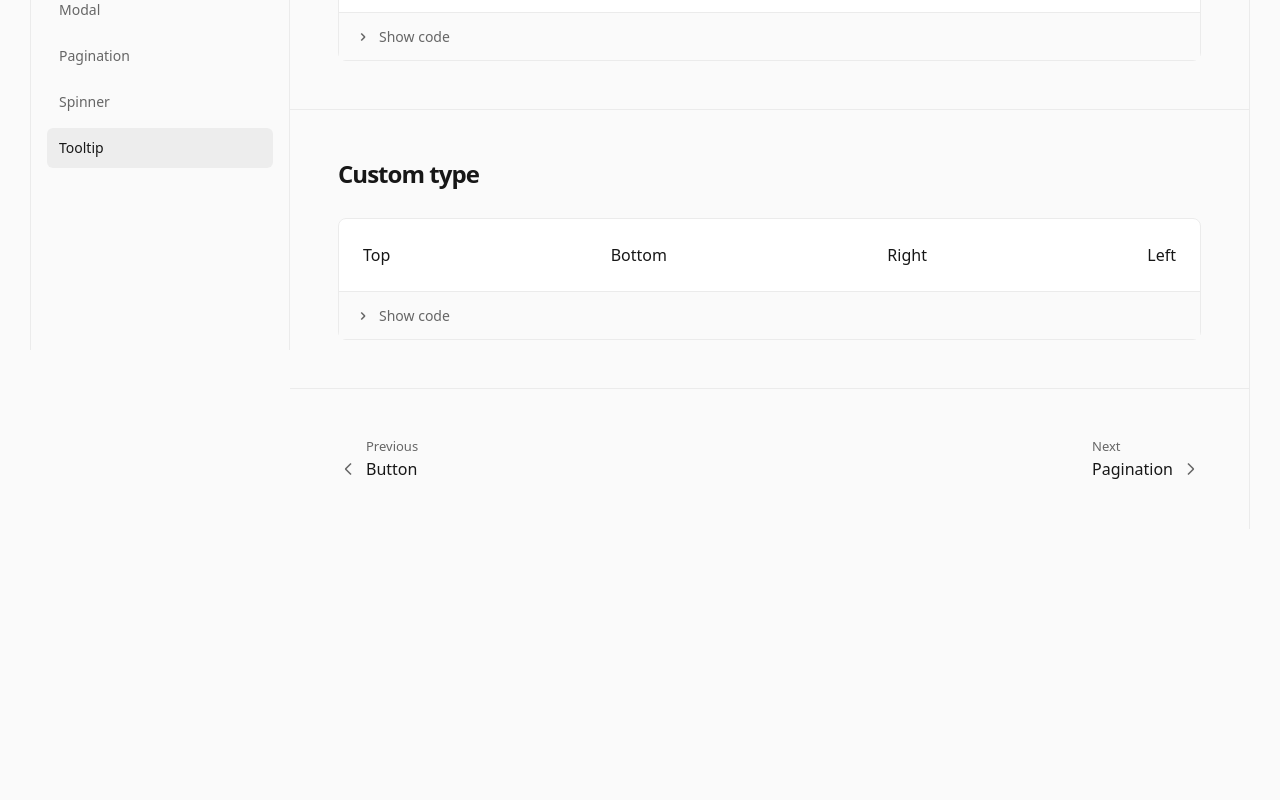
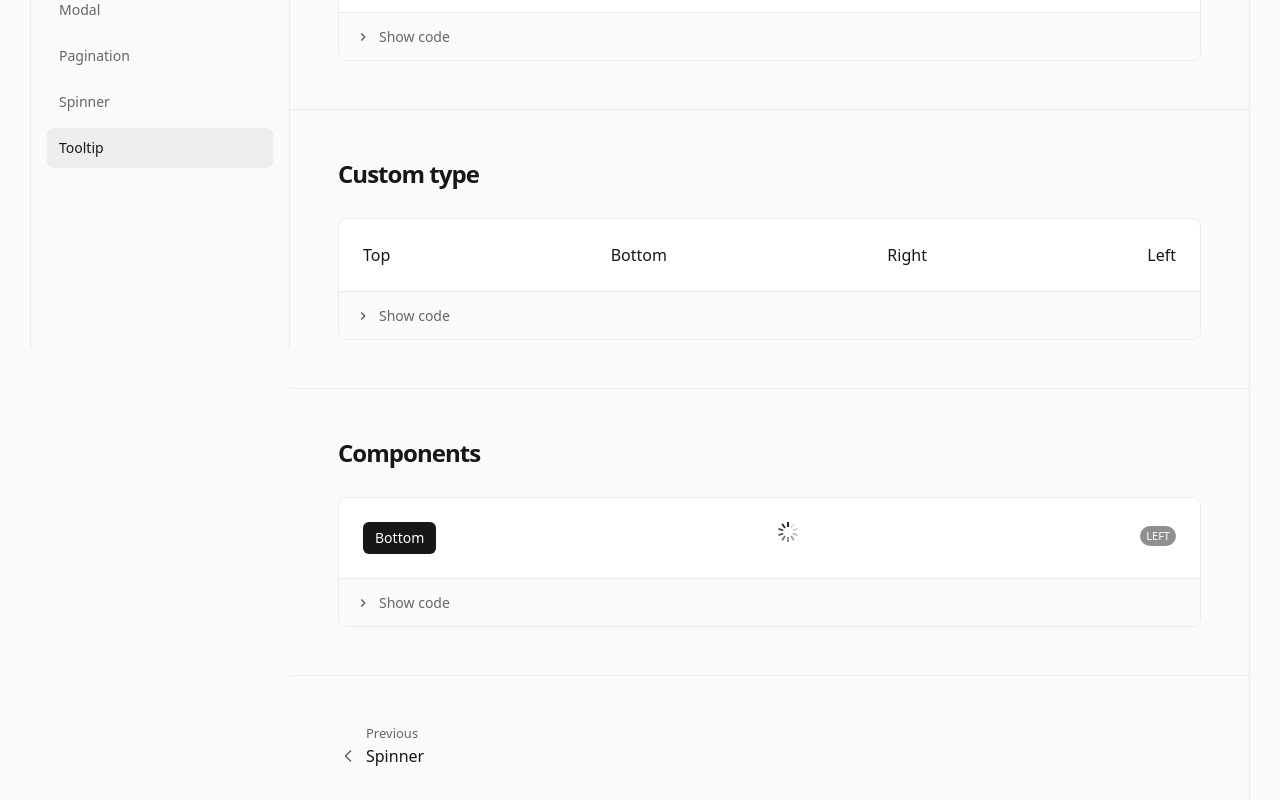
Before and after one commit to kampsy/ui, a SvelteKit app: page /tooltip in a window 1280 px wide. Shown: the part 450-1250 px from the top of the page. Before the commit the page ends 979 px from the top, so only its background shows below. Built offline with nearby package versions, Linux system fonts and the light colour scheme.

Commit message:
update: add components snippet to tootip

```diff
--- a/src/docs/data/tooltip.ts
+++ b/src/docs/data/tooltip.ts
@@ -49,3 +49,26 @@ import { Tooltip } from 'kodo-ui';
         </Tooltip>
 	</div>
 </div>`;
+
+export const tooltipComponents = `
+import { Tooltip } from 'kodo-ui';
+
+<div class="w-full flex flex-wrap gap-4 justify-between">
+  <div>
+	  <Tooltip position="bottom" text="The Evil Rabbit Jumped over the Fence">
+      <Button size="small">Bottom</Button>
+    </Tooltip>
+  </div>
+
+  <div>
+	  <Tooltip position="right" text="The Evil Rabbit Jumped over the Fence">
+      <Spinner />
+    </Tooltip>
+  </div>
+
+  <div>
+	  <Tooltip position="left" text="The Evil Rabbit Jumped over the Fence">
+      <Badge size="sm">LEFT</Badge>
+    </Tooltip>
+  </div>
+</div>`;
--- a/src/lib/tooltip/tooltip.svelte
+++ b/src/lib/tooltip/tooltip.svelte
@@ -110,13 +110,13 @@
 				after:border-t-transparent after:border-b-light-amber-700 after:dark:border-b-dark-amber-700
 				after:border-x-transparent `;
 					case 'left':
-						return `w-[250px] top-[-40%] right-[120%] text-light-black
+						return `w-[250px] top-[-50%] right-[120%] text-light-black
 				dark:text-black bg-light-amber-700 dark:bg-dark-amber-700 after:content-[' ']
 				after:absolute after:top-[50%] after:left-[100%] after:mt-[-5px] after:border-[5px]
 				after:border-y-transparent after:border-l-light-amber-700
 				after:dark:border-l-dark-amber-700 after:border-r-transparent`;
 					case 'right':
-						return `w-[250px] top-[-40%] left-[120%] text-light-black
+						return `w-[250px] top-[-50%] left-[120%] text-light-black
 				dark:text-black bg-light-amber-700 dark:bg-dark-amber-700 after:content-[' ']
 				after:absolute after:top-[50%] after:right-[100%] after:mt-[-5px] after:border-[5px]
 				after:border-y-transparent after:border-l-transparent after:border-r-light-amber-700
--- a/src/routes/spinner/+page.svelte
+++ b/src/routes/spinner/+page.svelte
@@ -6,7 +6,7 @@
 	import CollapseCode from '$lib/collapse/collapseCode.svelte';
 	import type { Snippet } from 'svelte';
 	import Pagination from '$lib/pagination/pagination.svelte';
-	import Spinner from '$lib/spinner/Spinner.svelte';
+	import Spinner from '$lib/spinner/spinner.svelte';
 	import { spinnerCustom, spinnerDefault } from '../../docs/data/spinner.js';
 </script>
 
--- a/src/routes/tooltip/+page.svelte
+++ b/src/routes/tooltip/+page.svelte
@@ -7,7 +7,14 @@
 	import type { Snippet } from 'svelte';
 	import Pagination from '$lib/pagination/pagination.svelte';
 	import Tooltip from '$lib/tooltip/tooltip.svelte';
-	import { toolTipCustomeType, toolTipDefault } from '../../docs/data/tooltip.js';
+	import {
+		tooltipComponents,
+		toolTipCustomeType,
+		toolTipDefault
+	} from '../../docs/data/tooltip.js';
+	import Button from '$lib/button/button.svelte';
+	import { Badge } from '$lib/index.js';
+	import Spinner from '$lib/spinner/spinner.svelte';
 </script>
 
 <svelte:head>
@@ -39,7 +46,7 @@
 				{@render demo()}
 			</div>
 		</div>
-		<div class="overflow-hidden">
+		<div class="overflow-hidden rounded-b-lg">
 			<CollapseCode {code} />
 		</div>
 	</div>
@@ -117,11 +124,42 @@
 	</Row>
 {/snippet}
 
+{#snippet components()}
+	<Row>
+		<h2
+			class="first-letter:capitalize text-light-gray-1000 dark:text-dark-gray-1000 text-[24px] font-semibold leading-[32px] tracking-[-0.96px] mb-3"
+		>
+			<a href="#default" id="default">components</a>
+		</h2>
+		<div class="mt-4 xl:mt-7">
+			{#snippet demo()}
+				<div>
+					<Tooltip position="bottom" text="The Evil Rabbit Jumped over the Fence">
+						<Button size="small">Bottom</Button>
+					</Tooltip>
+				</div>
+
+				<div>
+					<Tooltip position="right" text="The Evil Rabbit Jumped over the Fence">
+						<Spinner />
+					</Tooltip>
+				</div>
+
+				<div>
+					<Tooltip position="left" text="The Evil Rabbit Jumped over the Fence">
+						<Badge size="sm">LEFT</Badge>
+					</Tooltip>
+				</div>
+			{/snippet}
+			{@render demoAndCode(demo, tooltipComponents)}
+		</div>
+	</Row>
+{/snippet}
+
 {#snippet prevAndNext()}
 	<Row bottomLine={false}>
 		<Pagination
-			previous={{ title: 'button', href: '/button' }}
-			next={{ title: 'pagination', href: '/pagination' }}
+			previous={{ title: 'spinner', href: '/spinner' }}
 		/>
 	</Row>
 {/snippet}
@@ -130,6 +168,7 @@
 	{@render tooltip()}
 	{@render defaultTooltip()}
 	{@render customeType()}
+	{@render components()}
 	{@render prevAndNext()}
 {/snippet}
 
```
Lines whose indentation alone changed are shown as unchanged.
